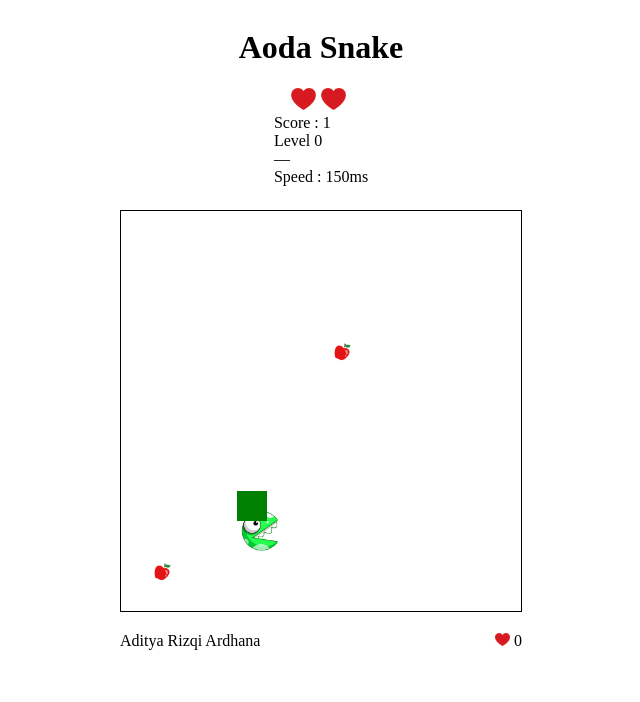
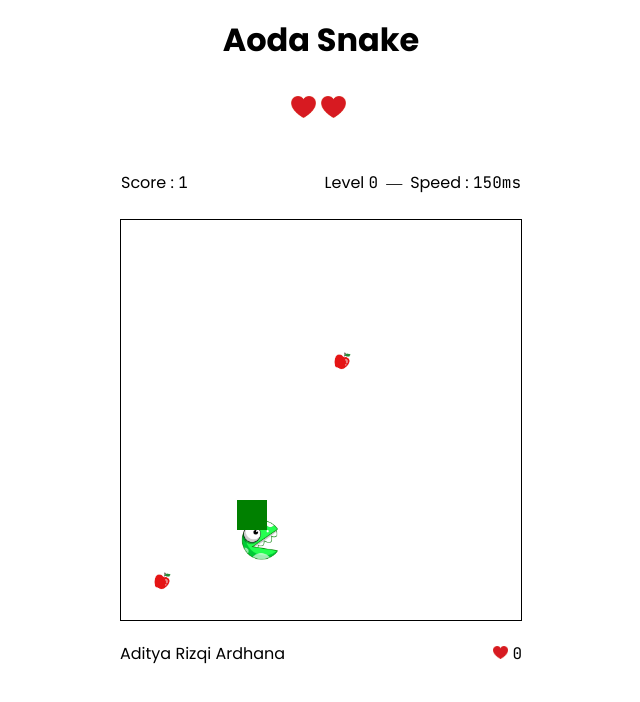
Before and after one commit to rg-km/se-fe4-kelompok7, a website: page public/index.html in a window 1280 px wide. Shown: the whole page, without its empty margins (319-959 px from the left). Drawn offline with Linux system fonts and the light colour scheme.

Commit message:
docs: edit snake.css in folder public

```diff
--- a/public/css/snake.css
+++ b/public/css/snake.css
@@ -1,15 +1,33 @@
+* {
+    margin: 0;
+    padding: 0;
+    box-sizing: border-box;
+}
+
+.poppins {
+    font-family: "Poppins", -apple-system, BlinkMacSystemFont, 'Segoe UI', Roboto, Oxygen, Ubuntu, Cantarell, 'Open Sans', 'Helvetica Neue', sans-serif;
+}
+.jetbrains {
+    font-family: 'JetBrains Mono', monospace, -apple-system, BlinkMacSystemFont, 'Segoe UI', Roboto, Oxygen, Ubuntu, Cantarell, 'Open Sans', 'Helvetica Neue', sans-serif;;
+}
+
 #snake-wrapper {
     width: 100%;
     display: flex;
+    padding-top: 1rem;
+    align-items: center;
     flex-direction: column;
     justify-content: center;
-    align-items: center;
 }
 
 #board-wrapper {
     width: 100%;
     display: flex;
     flex-direction: column;
+}
+#life-wrapper {
+    padding-top: 2rem;
+    padding-bottom: 2rem;
 }
 #score-board {
     width: 100%;
@@ -33,12 +51,20 @@
     flex-direction: column;
     justify-content: space-between;
 }
-#score-level-wrapper {
+#score-level-speed-wrapper {
     width: 400px;
     display: flex;
     padding-top: 1rem;
     align-items: center;
     justify-content: space-between;
+}
+#level-speed-wrapper {
+    display: flex;
+    align-items: center;
+    justify-content: space-between;
+}
+#level-speed-wrapper>span {
+    margin: auto 0.5rem;
 }
 
 #indicator-2-board {
```
